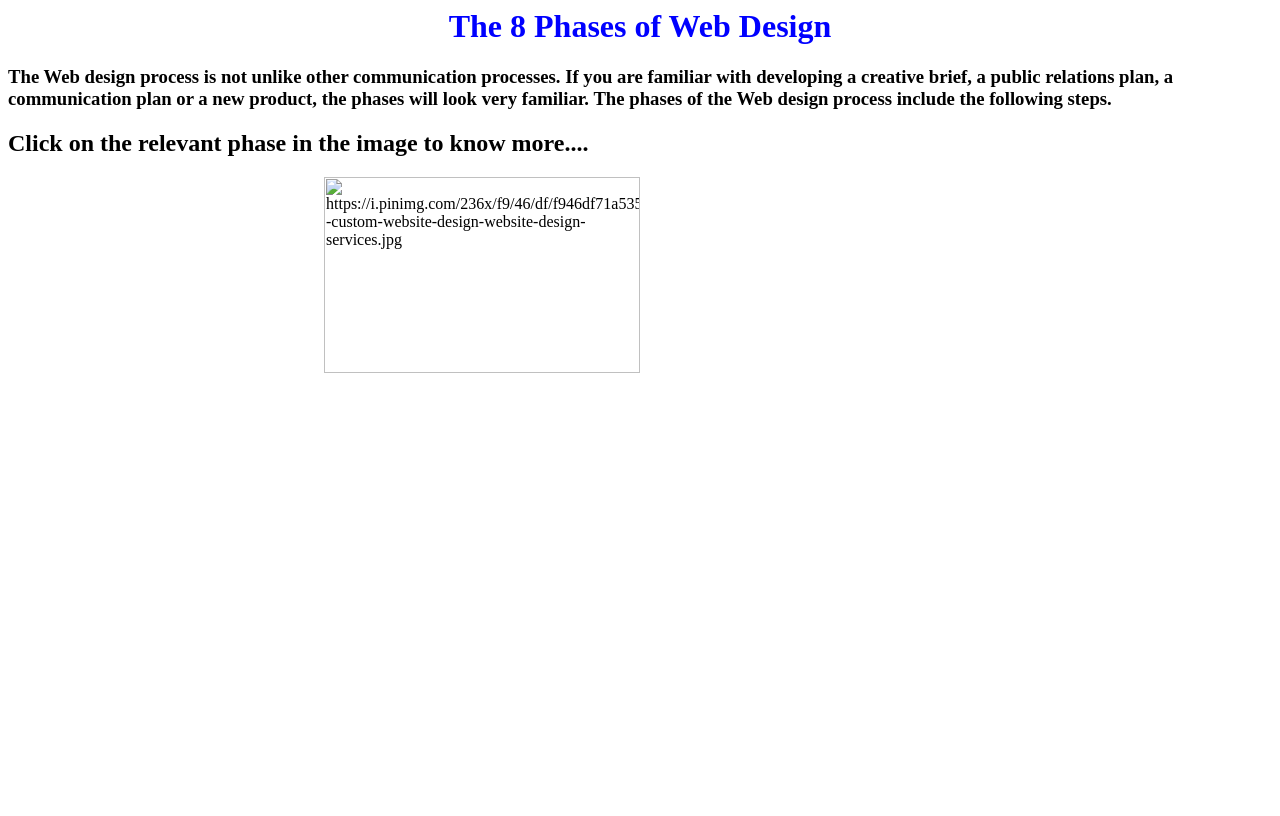
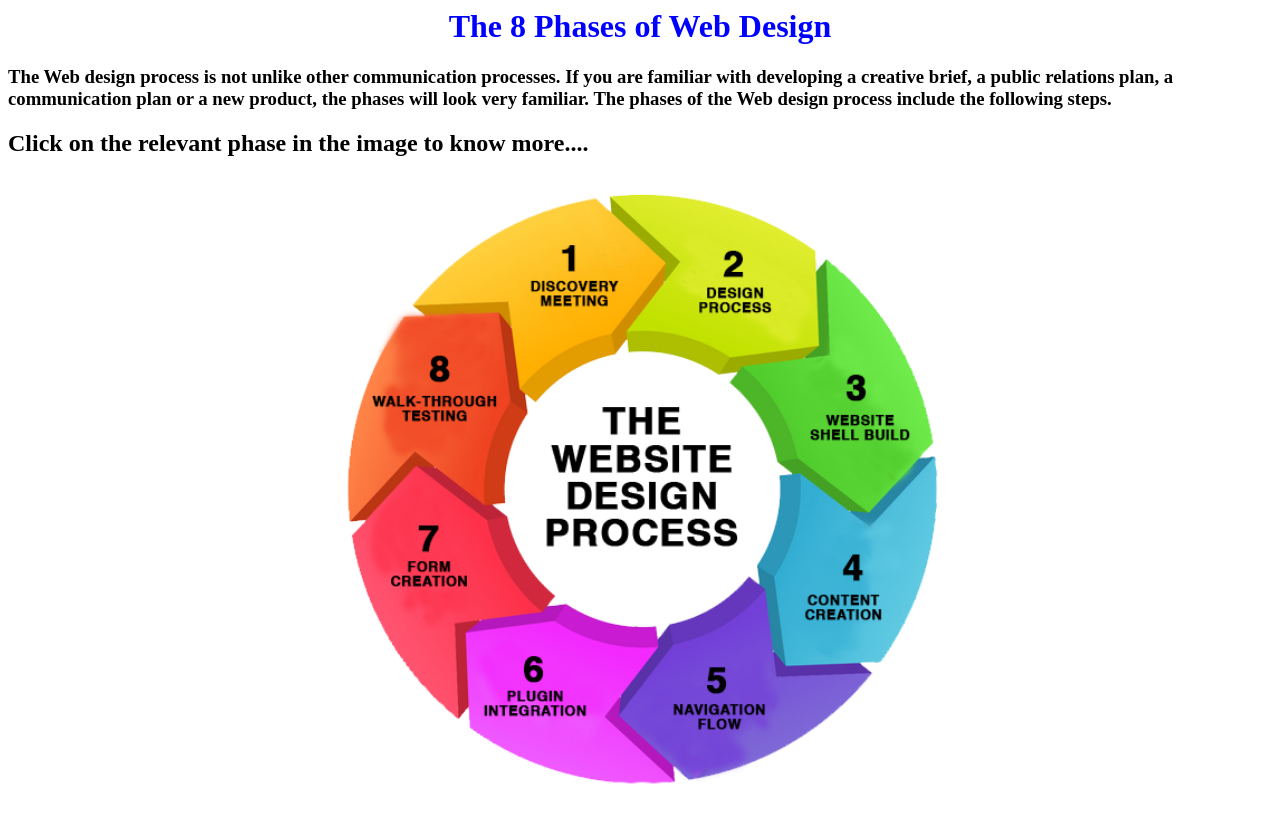
Before and after one commit to Aishu139/Internet-and-Web-Programming-, a plain HTML site: page index.html in a window 1280 px wide. Drawn offline with Linux system fonts and the light colour scheme.

Commit message:
Update index.html

```diff
--- a/index.html
+++ b/index.html
@@ -26,7 +26,7 @@
  <p><h3> The Web design process is not unlike other communication processes. If you are familiar with developing a creative brief, a public relations plan, a communication plan or a new product, the phases will look very familiar. The phases of the Web design process include the following steps.</h3>
  <h2>Click on the relevant phase in the image to know more....</h2></p>
 
-<img src="img/f946df71a535c1c4f1ca9260c4149c28.png" alt="https://i.pinimg.com/236x/f9/46/df/f946df71a535c1c4f1ca9260c4149c28--custom-website-design-website-design-services.jpg" usemap="#imgmap202082221730">
+<img src="f946df71a535c1c4f1ca9260c4149c28.png" alt="https://i.pinimg.com/236x/f9/46/df/f946df71a535c1c4f1ca9260c4149c28--custom-website-design-website-design-services.jpg" usemap="#imgmap202082221730">
 
 
 
```
